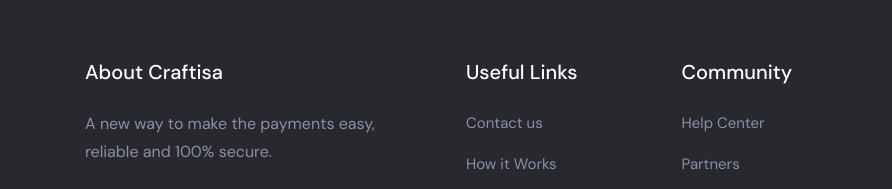
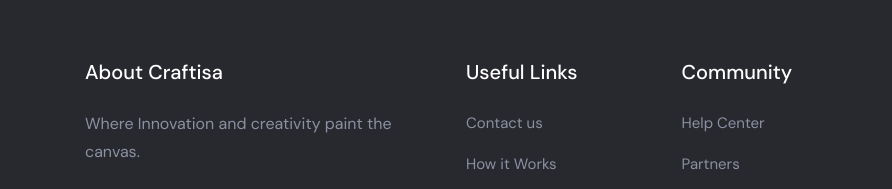
Before and after one commit to nikhil-shr-23/websitesss, a plain HTML site: page index.html in a window 1280 px wide. Shown: the part 5668-5857 px from the top of the page, 0-892 px from the left. Drawn offline with nearby package versions, Linux system fonts and the light colour scheme.

Commit message:
Update index.html

```diff
--- a/index.html
+++ b/index.html
@@ -719,7 +719,7 @@
           <p class="footer-list-title">About Craftisa</p>
 
           <p class="footer-text">
-            A new way to make the payments easy, reliable and 100% secure.
+            Where Innovation and creativity paint the canvas.
           </p>
 
           <ul class="social-list">
```
